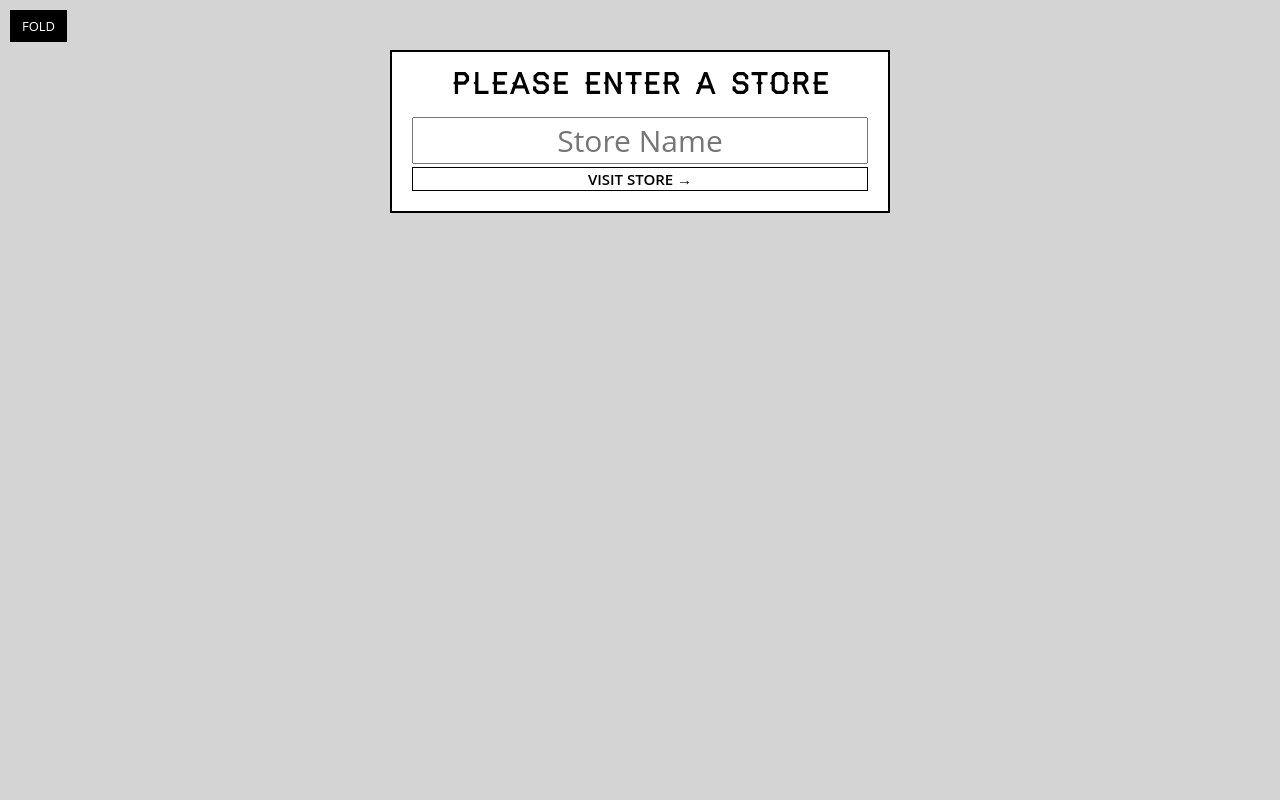
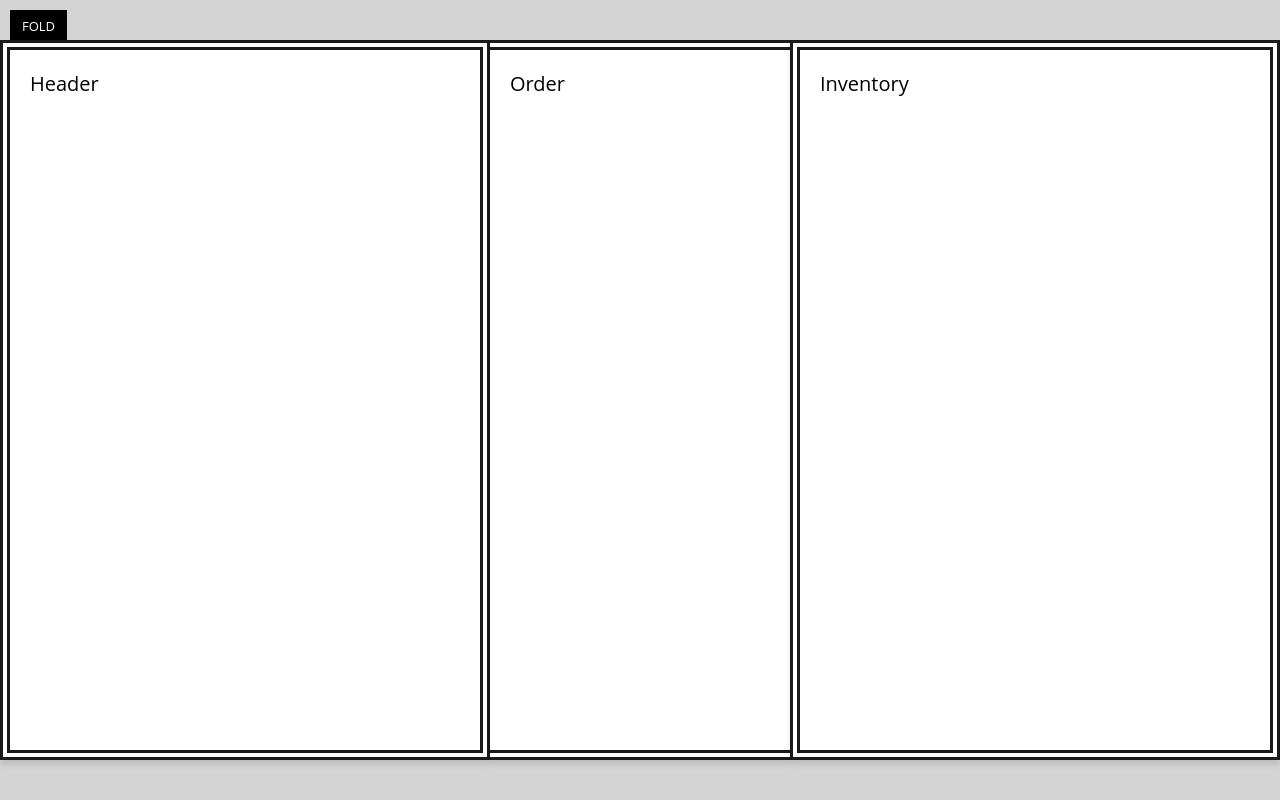
Before and after one commit to fergusKe/React-For-Beginners, a React (Create React App) app: page / in a window 1280 px wide. Built offline with nearby package versions, Linux system fonts and the light colour scheme.

Commit message:
6. Creating our application layout with components

```diff
--- /dev/null
+++ b/src/components/App.js
@@ -0,0 +1,20 @@
+import React, { Component } from 'react'
+import Header from './Header'
+import Order from './Order'
+import Inventory from './Inventory'
+
+class App extends Component {
+	render() {
+		return (
+			<div className="catch-of-the-day">
+				<div className="menu">
+					<Header />
+				</div>
+				<Order />
+				<Inventory />
+			</div>
+		)
+	}
+}
+
+export default App
--- /dev/null
+++ b/src/components/Header.js
@@ -0,0 +1,13 @@
+import React, { Component } from 'react'
+
+class Header extends Component {
+	render() {
+		return (
+			<div>
+				Header
+			</div>
+		)
+	}
+}
+
+export default Header
--- /dev/null
+++ b/src/components/Inventory.js
@@ -0,0 +1,13 @@
+import React, { Component } from 'react'
+
+class Inventory extends Component {
+	render() {
+		return (
+			<div>
+				Inventory
+			</div>
+		)
+	}
+}
+
+export default Inventory
--- /dev/null
+++ b/src/components/Order.js
@@ -0,0 +1,13 @@
+import React, { Component } from 'react'
+
+class Order extends Component {
+	render() {
+		return (
+			<div>
+				Order
+			</div>
+		)
+	}
+}
+
+export default Order
--- a/src/index.js
+++ b/src/index.js
@@ -1,10 +1,10 @@
 import React, { Component } from 'react'
 import { render } from 'react-dom'
 import './css/style.css'
-
+import App from './components/App'
 import StorePicker from './components/StorePicker'
 
 render(
-	<StorePicker />,
+	<App />,
 	document.querySelector('#main')
 )
```
